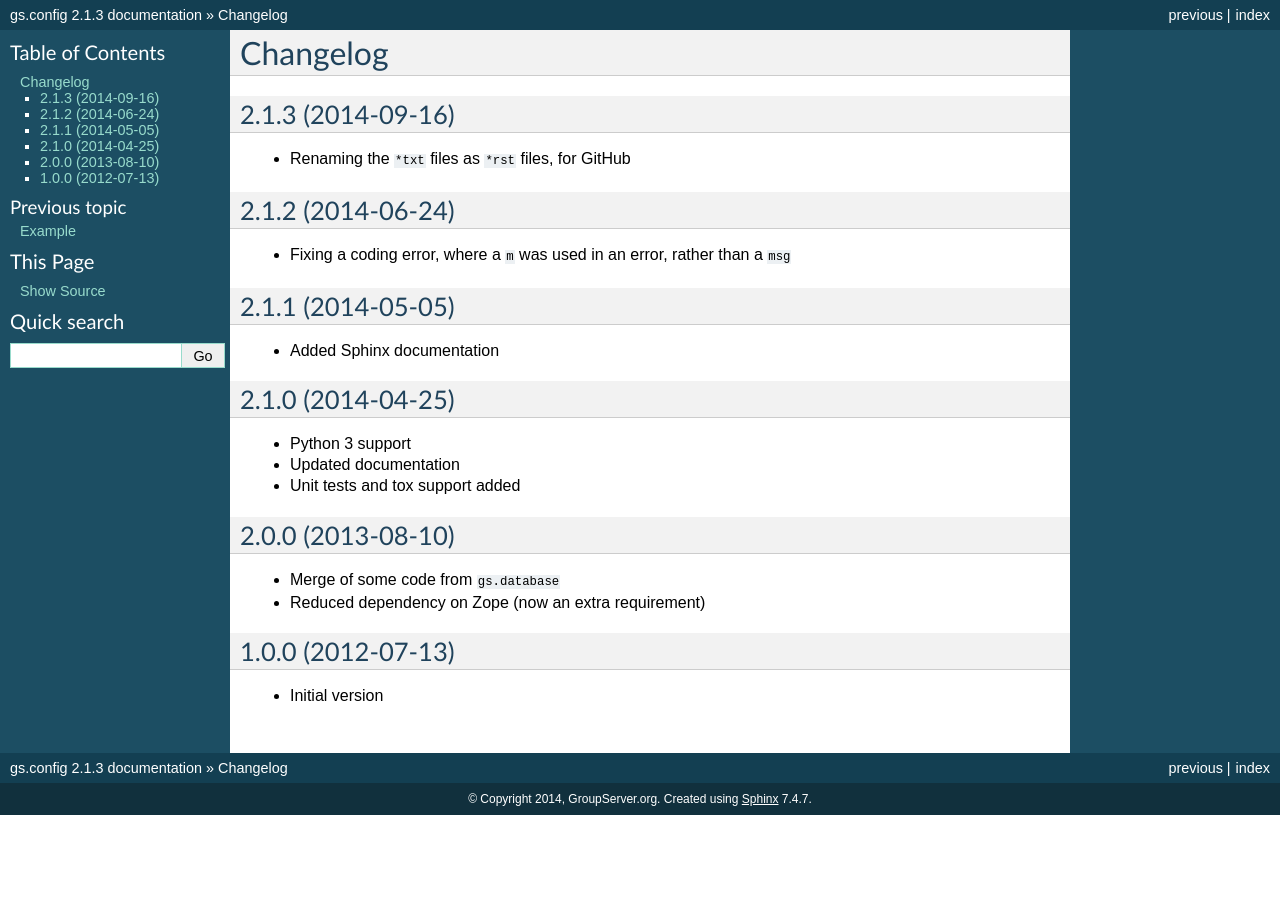
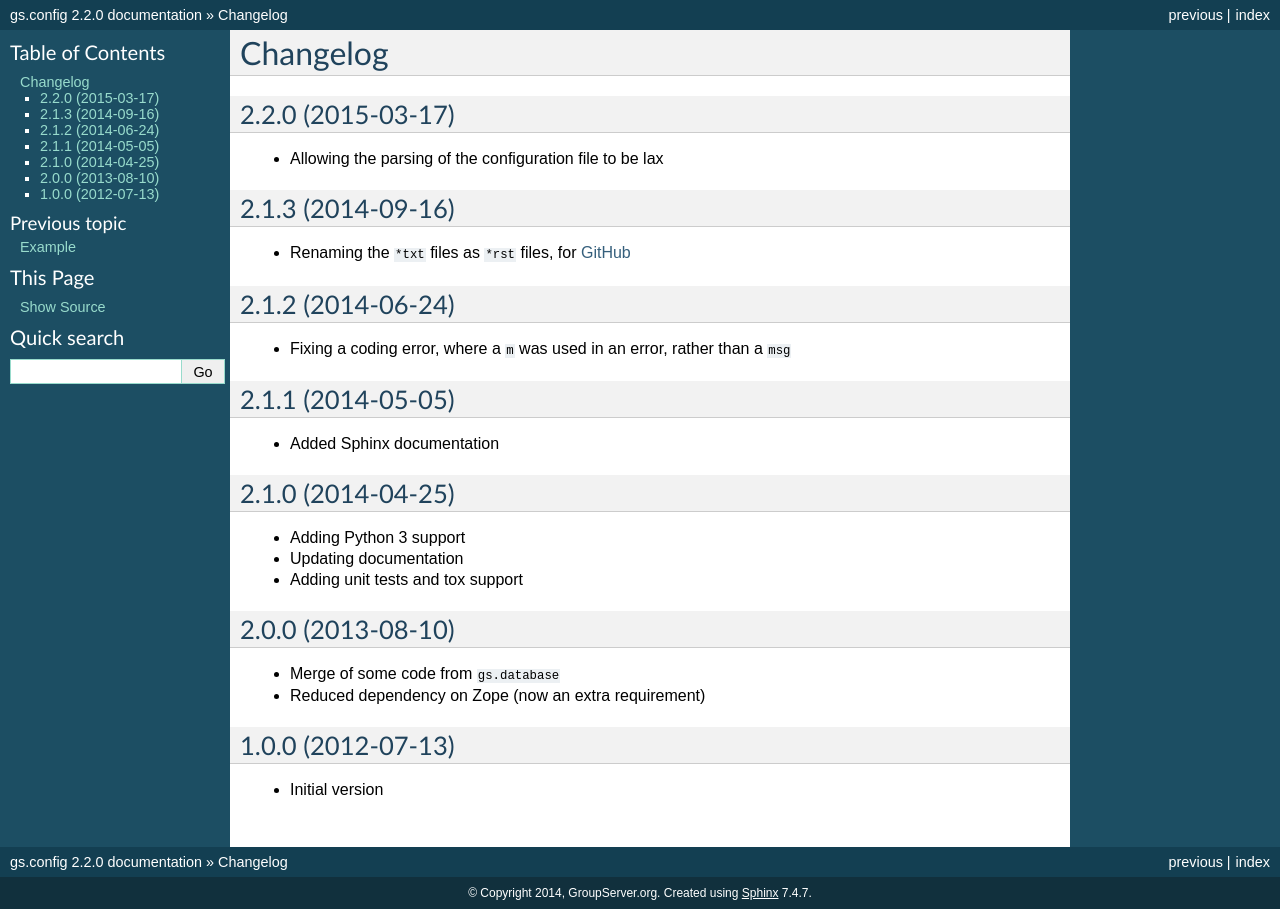
Before and after one commit to groupserver/gs.config, a Sphinx documentation site: the page built from docs/HISTORY.rst, in a window 1280 px wide. Built offline with Sphinx 7.4.7, drawn with Linux system fonts in a browser that asks for light colours.

Commit message:
Bumping the version number

```diff
--- a/docs/HISTORY.rst
+++ b/docs/HISTORY.rst
@@ -1,10 +1,17 @@
 Changelog
 =========
+
+2.2.0 (2015-03-17)
+------------------
+
+* Allowing the parsing of the configuration file to be lax
 
 2.1.3 (2014-09-16)
 ------------------
 
-* Renaming the ``*txt`` files as ``*rst`` files, for GitHub
+* Renaming the ``*txt`` files as ``*rst`` files, for GitHub_
+
+.. _GitHub: https://github.com/groupserver/gs.config
 
 2.1.2 (2014-06-24)
 ------------------
@@ -20,9 +27,9 @@ Changelog
 2.1.0 (2014-04-25)
 ------------------
 
-* Python 3 support
-* Updated documentation
-* Unit tests and tox support added
+* Adding Python 3 support
+* Updating documentation
+* Adding unit tests and tox support
 
 2.0.0 (2013-08-10)
 ------------------
--- a/version.py
+++ b/version.py
@@ -1,5 +1,5 @@
 # -*- coding: utf-8 -*-
-version = '2.1.3'
+version = '2.2.0'
 release = False
 
 #--------------------------------------------------------------------------#
```
